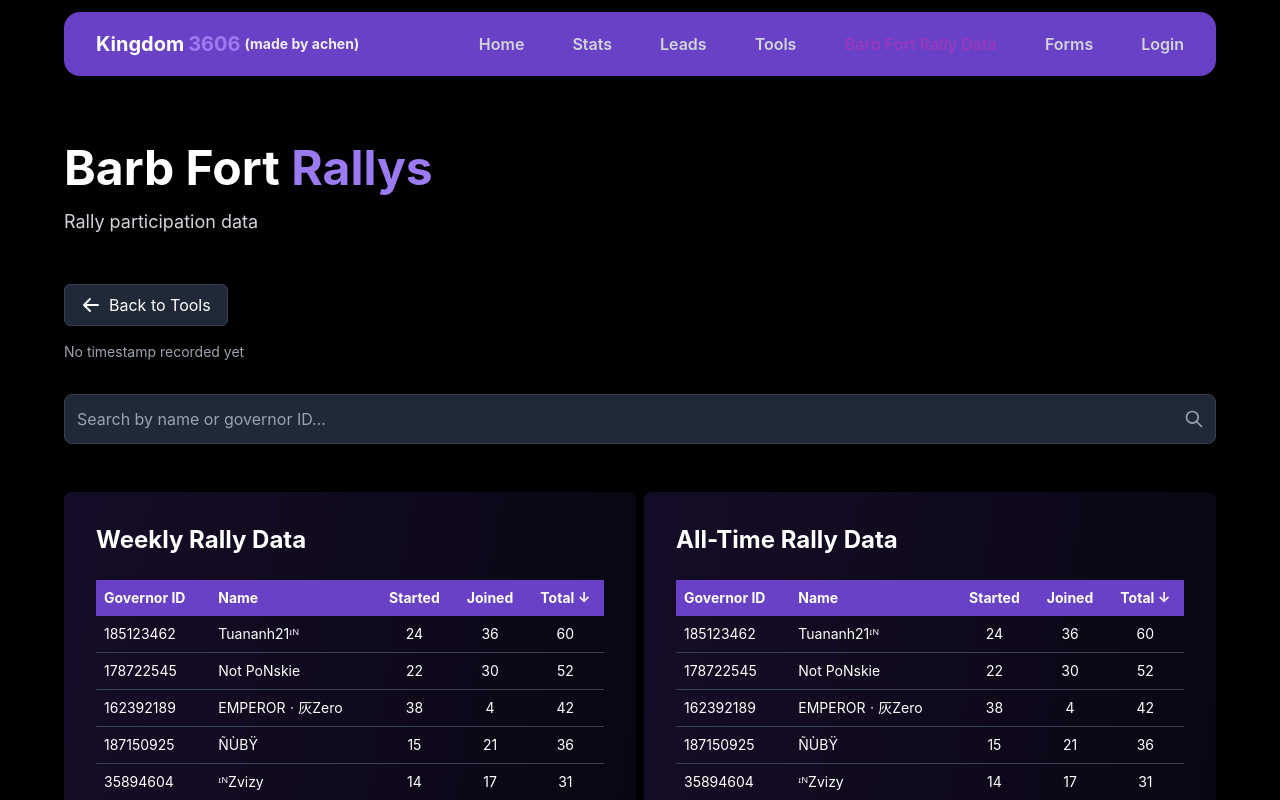
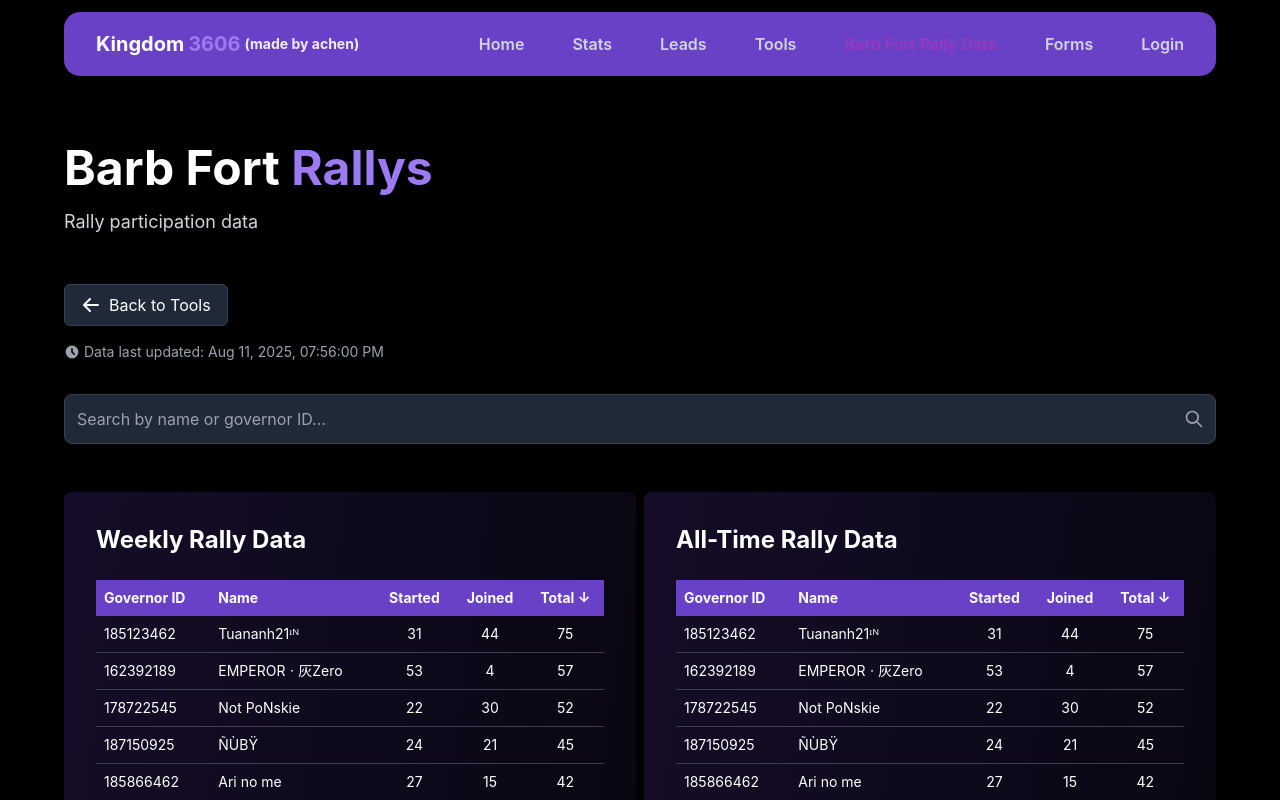
Before and after one commit to achen1076/3606, a React (Create React App) app: page /barbfortrally in a window 1280 px wide. Shown: the top 800 px of the page. Built offline with nearby package versions, Linux system fonts and the light colour scheme.

Commit message:
updated rally data

```diff
--- a/src/pages/BarbForRallyPage.tsx
+++ b/src/pages/BarbForRallyPage.tsx
@@ -13,8 +13,8 @@ interface RallyData {
   total: number;
 }
 
-type SortField = 'governor_id' | 'name' | 'started' | 'joined' | 'total';
-type SortDirection = 'asc' | 'desc';
+type SortField = "governor_id" | "name" | "started" | "joined" | "total";
+type SortDirection = "asc" | "desc";
 
 interface TableProps {
   data: RallyData[];
@@ -25,28 +25,40 @@ interface TableProps {
 }
 
 // Table component to avoid code duplication
-const RallyTable: React.FC<TableProps> = ({ data, searchTerm, isLoading, error, title }) => {
+const RallyTable: React.FC<TableProps> = ({
+  data,
+  searchTerm,
+  isLoading,
+  error,
+  title,
+}) => {
   // State for sorting
-  const [sortField, setSortField] = useState<SortField>('total');
-  const [sortDirection, setSortDirection] = useState<SortDirection>('desc');
+  const [sortField, setSortField] = useState<SortField>("total");
+  const [sortDirection, setSortDirection] = useState<SortDirection>("desc");
 
   // Handle column header click for sorting
   const handleSort = (field: SortField) => {
     if (field === sortField) {
       // Toggle direction if same field
-      setSortDirection(sortDirection === 'asc' ? 'desc' : 'asc');
+      setSortDirection(sortDirection === "asc" ? "desc" : "asc");
     } else {
       // Set new field and default to descending
       setSortField(field);
-      setSortDirection('desc');
+      setSortDirection("desc");
     }
   };
 
   // Filter data based on search term
-  const filteredData = data.filter(item => {
+  const filteredData = data.filter((item) => {
     const searchTermLower = searchTerm.toLowerCase();
-    const nameMatch = item.name && typeof item.name === 'string' ? item.name.toLowerCase().includes(searchTermLower) : false;
-    const idMatch = item.governor_id && typeof item.governor_id === 'string' ? item.governor_id.toLowerCase().includes(searchTermLower) : false;
+    const nameMatch =
+      item.name && typeof item.name === "string"
+        ? item.name.toLowerCase().includes(searchTermLower)
+        : false;
+    const idMatch =
+      item.governor_id && typeof item.governor_id === "string"
+        ? item.governor_id.toLowerCase().includes(searchTermLower)
+        : false;
     return nameMatch || idMatch;
   });
 
@@ -56,11 +68,11 @@ const RallyTable: React.FC<TableProps> = ({ data, searchTerm, isLoading, error,
     let bValue = b[sortField];
 
     // Handle string comparison for governor_id and name
-    if (sortField === 'governor_id' || sortField === 'name') {
-      aValue = String(aValue || '').toLowerCase();
-      bValue = String(bValue || '').toLowerCase();
+    if (sortField === "governor_id" || sortField === "name") {
+      aValue = String(aValue || "").toLowerCase();
+      bValue = String(bValue || "").toLowerCase();
 
-      if (sortDirection === 'asc') {
+      if (sortDirection === "asc") {
         return aValue.localeCompare(bValue);
       } else {
         return bValue.localeCompare(aValue);
@@ -68,7 +80,7 @@ const RallyTable: React.FC<TableProps> = ({ data, searchTerm, isLoading, error,
     }
     // Handle numeric comparison
     else {
-      if (sortDirection === 'asc') {
+      if (sortDirection === "asc") {
         return Number(aValue) - Number(bValue);
       } else {
         return Number(bValue) - Number(aValue);
@@ -79,7 +91,7 @@ const RallyTable: React.FC<TableProps> = ({ data, searchTerm, isLoading, error,
   // Helper for sort indicator
   const getSortIndicator = (field: SortField) => {
     if (field !== sortField) return null;
-    return sortDirection === 'asc' ? ' ↑' : ' ↓';
+    return sortDirection === "asc" ? " ↑" : " ↓";
   };
 
   return (
@@ -97,33 +109,33 @@ const RallyTable: React.FC<TableProps> = ({ data, searchTerm, isLoading, error,
               <tr className="bg-rok-purple text-white">
                 <th
                   className="p-2 text-left cursor-pointer hover:bg-rok-purple-dark"
-                  onClick={() => handleSort('governor_id')}
+                  onClick={() => handleSort("governor_id")}
                 >
-                  Governor ID{getSortIndicator('governor_id')}
+                  Governor ID{getSortIndicator("governor_id")}
                 </th>
                 <th
                   className="p-2 text-left cursor-pointer hover:bg-rok-purple-dark"
-                  onClick={() => handleSort('name')}
+                  onClick={() => handleSort("name")}
                 >
-                  Name{getSortIndicator('name')}
+                  Name{getSortIndicator("name")}
                 </th>
                 <th
                   className="p-2 text-center cursor-pointer hover:bg-rok-purple-dark"
-                  onClick={() => handleSort('started')}
+                  onClick={() => handleSort("started")}
                 >
-                  Started{getSortIndicator('started')}
+                  Started{getSortIndicator("started")}
                 </th>
                 <th
                   className="p-2 text-center cursor-pointer hover:bg-rok-purple-dark"
-                  onClick={() => handleSort('joined')}
+                  onClick={() => handleSort("joined")}
                 >
-                  Joined{getSortIndicator('joined')}
+                  Joined{getSortIndicator("joined")}
                 </th>
                 <th
                   className="p-2 text-center cursor-pointer hover:bg-rok-purple-dark"
-                  onClick={() => handleSort('total')}
+                  onClick={() => handleSort("total")}
                 >
-                  Total{getSortIndicator('total')}
+                  Total{getSortIndicator("total")}
                 </th>
               </tr>
             </thead>
@@ -143,7 +155,10 @@ const RallyTable: React.FC<TableProps> = ({ data, searchTerm, isLoading, error,
                 ))
               ) : (
                 <tr>
-                  <td colSpan={5} className="p-2 text-center text-gray-400 text-sm">
+                  <td
+                    colSpan={5}
+                    className="p-2 text-center text-gray-400 text-sm"
+                  >
                     No matching records found
                   </td>
                 </tr>
@@ -165,10 +180,10 @@ export default function BarbForRallyPage() {
   const [isLoadingEntire, setIsLoadingEntire] = useState(true);
   const [weeklyError, setWeeklyError] = useState<string | null>(null);
   const [entireError, setEntireError] = useState<string | null>(null);
-  const [lastUpdated, setLastUpdated] = useState<Date | null>(null);
+  // No need for lastUpdated state as we're using a hardcoded timestamp
 
   // Check if the current user is an admin
-  const isAdmin = isLoggedIn && user?.role === 'admin';
+  const isAdmin = isLoggedIn && user?.role === "admin";
 
   // Helper function to parse CSV data
   const parseCSVData = (text: string): RallyData[] => {
@@ -188,7 +203,7 @@ export default function BarbForRallyPage() {
       let lastCommaPos = -1;
 
       for (let j = 0; j < row.length; j++) {
-        if (row[j] === ',') {
+        if (row[j] === ",") {
           commaCount++;
           lastCommaPos = j;
           if (commaCount === 6) break; // Found the 6th comma
@@ -199,7 +214,7 @@ export default function BarbForRallyPage() {
 
       // Extract fields
       const beforeName = row.substring(0, lastCommaPos);
-      const fields = beforeName.split(',');
+      const fields = beforeName.split(",");
       const name = row.substring(lastCommaPos + 1); // Everything after the 6th comma is the name
 
       // Get the required fields
@@ -212,14 +227,13 @@ export default function BarbForRallyPage() {
         started: started,
         joined: joined,
         name: name || "Unknown",
-        total: started + joined
+        total: started + joined,
       });
     }
 
     // Filter out any invalid entries
-    const validData = parsedData.filter(item =>
-      item.governor_id !== undefined &&
-      item.name !== undefined
+    const validData = parsedData.filter(
+      (item) => item.governor_id !== undefined && item.name !== undefined
     );
 
     // Sort by total in descending order
@@ -232,16 +246,12 @@ export default function BarbForRallyPage() {
     // Note: We don't automatically update the timestamp here anymore
   };
 
-  // Storage key for the timestamp
-  const TIMESTAMP_KEY = 'barb_fort_rally_last_updated';
-
-  // Function to manually update the timestamp and save it to localStorage
-  const updateTimestamp = () => {
-    const now = new Date();
-    setLastUpdated(now);
-    // Save the timestamp to localStorage
-    localStorage.setItem(TIMESTAMP_KEY, now.toISOString());
-  };
+  // The timestamp is set manually in the code
+  // This is a hardcoded timestamp that should be updated manually in the codebase
+  // Format: new Date(year, month-1, day, hour, minute)
+  // Example: August 11, 2025 7:56 PM = new Date(2025, 7, 11, 19, 56)
+  // Note: JavaScript months are 0-indexed (January is 0, December is 11)
+  const MANUAL_TIMESTAMP = new Date(2025, 7, 11, 19, 56); // August 11, 2025 7:56 PM
 
   // Function to fetch weekly data
   const fetchWeeklyData = async () => {
@@ -255,7 +265,9 @@ export default function BarbForRallyPage() {
       setIsLoadingWeekly(false);
     } catch (err) {
       console.error("Error fetching or parsing weekly CSV data:", err);
-      setWeeklyError("Failed to load weekly rally data. Please try again later.");
+      setWeeklyError(
+        "Failed to load weekly rally data. Please try again later."
+      );
       setIsLoadingWeekly(false);
     }
   };
@@ -272,22 +284,14 @@ export default function BarbForRallyPage() {
       setIsLoadingEntire(false);
     } catch (err) {
       console.error("Error fetching or parsing entire CSV data:", err);
-      setEntireError("Failed to load entire rally data. Please try again later.");
+      setEntireError(
+        "Failed to load entire rally data. Please try again later."
+      );
       setIsLoadingEntire(false);
     }
   };
 
   useEffect(() => {
-    // Load the saved timestamp from localStorage if it exists
-    const savedTimestamp = localStorage.getItem(TIMESTAMP_KEY);
-    if (savedTimestamp) {
-      try {
-        setLastUpdated(new Date(savedTimestamp));
-      } catch (err) {
-        console.error('Error parsing saved timestamp:', err);
-      }
-    }
-
     fetchData();
     // Note: We don't call updateTimestamp() here
   }, []);
@@ -323,40 +327,33 @@ export default function BarbForRallyPage() {
       </div>
 
       {/* Last Updated Timestamp and Update Button */}
-      <div className="mb-4 flex flex-col sm:flex-row sm:items-center sm:justify-between gap-2">
-        {lastUpdated ? (
-          <div className="text-gray-400 text-sm flex items-center">
-            <svg xmlns="http://www.w3.org/2000/svg" className="h-4 w-4 mr-1" viewBox="0 0 20 20" fill="currentColor">
-              <path fillRule="evenodd" d="M10 18a8 8 0 100-16 8 8 0 000 16zm1-12a1 1 0 10-2 0v4a1 1 0 00.293.707l2.828 2.829a1 1 0 101.415-1.415L11 9.586V6z" clipRule="evenodd" />
-            </svg>
-            <span>
-              Data last updated: {lastUpdated.toLocaleString(undefined, {
-                year: 'numeric',
-                month: 'short',
-                day: 'numeric',
-                hour: '2-digit',
-                minute: '2-digit',
-                second: '2-digit',
-                hour12: true
-              })}
-            </span>
-          </div>
-        ) : (
-          <div className="text-gray-400 text-sm">No timestamp recorded yet</div>
-        )}
-
-        {isAdmin && (
-          <button
-            onClick={updateTimestamp}
-            className="px-3 py-1 bg-rok-purple hover:bg-rok-purple-dark text-white text-sm rounded-md flex items-center transition-colors duration-200 self-start"
-            title="Admin only: Update the timestamp to the current time"
+      <div className="mb-4">
+        <div className="text-gray-400 text-sm flex items-center">
+          <svg
+            xmlns="http://www.w3.org/2000/svg"
+            className="h-4 w-4 mr-1"
+            viewBox="0 0 20 20"
+            fill="currentColor"
           >
-            <svg xmlns="http://www.w3.org/2000/svg" className="h-4 w-4 mr-1" viewBox="0 0 20 20" fill="currentColor">
-              <path fillRule="evenodd" d="M4 2a1 1 0 011 1v2.101a7.002 7.002 0 0111.601 2.566 1 1 0 11-1.885.666A5.002 5.002 0 005.999 7H9a1 1 0 010 2H4a1 1 0 01-1-1V3a1 1 0 011-1zm.008 9.057a1 1 0 011.276.61A5.002 5.002 0 0014.001 13H11a1 1 0 110-2h5a1 1 0 011 1v5a1 1 0 11-2 0v-2.101a7.002 7.002 0 01-11.601-2.566 1 1 0 01.61-1.276z" clipRule="evenodd" />
-            </svg>
-            Update Timestamp
-          </button>
-        )}
+            <path
+              fillRule="evenodd"
+              d="M10 18a8 8 0 100-16 8 8 0 000 16zm1-12a1 1 0 10-2 0v4a1 1 0 00.293.707l2.828 2.829a1 1 0 101.415-1.415L11 9.586V6z"
+              clipRule="evenodd"
+            />
+          </svg>
+          <span>
+            Data last updated:{" "}
+            {MANUAL_TIMESTAMP.toLocaleString(undefined, {
+              year: "numeric",
+              month: "short",
+              day: "numeric",
+              hour: "2-digit",
+              minute: "2-digit",
+              second: "2-digit",
+              hour12: true,
+            })}
+          </span>
+        </div>
       </div>
 
       {/* Search Section */}
@@ -371,8 +368,19 @@ export default function BarbForRallyPage() {
               className="w-full p-3 bg-gray-800 border border-gray-700 rounded-lg text-white focus:outline-none focus:ring-2 focus:ring-rok-purple"
             />
             <div className="absolute inset-y-0 right-0 flex items-center pr-3 pointer-events-none">
-              <svg className="w-5 h-5 text-gray-400" fill="none" stroke="currentColor" viewBox="0 0 24 24" xmlns="http://www.w3.org/2000/svg">
-                <path strokeLinecap="round" strokeLinejoin="round" strokeWidth="2" d="M21 21l-6-6m2-5a7 7 0 11-14 0 7 7 0 0114 0z"></path>
+              <svg
+                className="w-5 h-5 text-gray-400"
+                fill="none"
+                stroke="currentColor"
+                viewBox="0 0 24 24"
+                xmlns="http://www.w3.org/2000/svg"
+              >
+                <path
+                  strokeLinecap="round"
+                  strokeLinejoin="round"
+                  strokeWidth="2"
+                  d="M21 21l-6-6m2-5a7 7 0 11-14 0 7 7 0 0114 0z"
+                ></path>
               </svg>
             </div>
           </div>
```
Also changed, not shown: public/data/rally_data_entire.csv, public/data/rally_data_weekly.csv.
